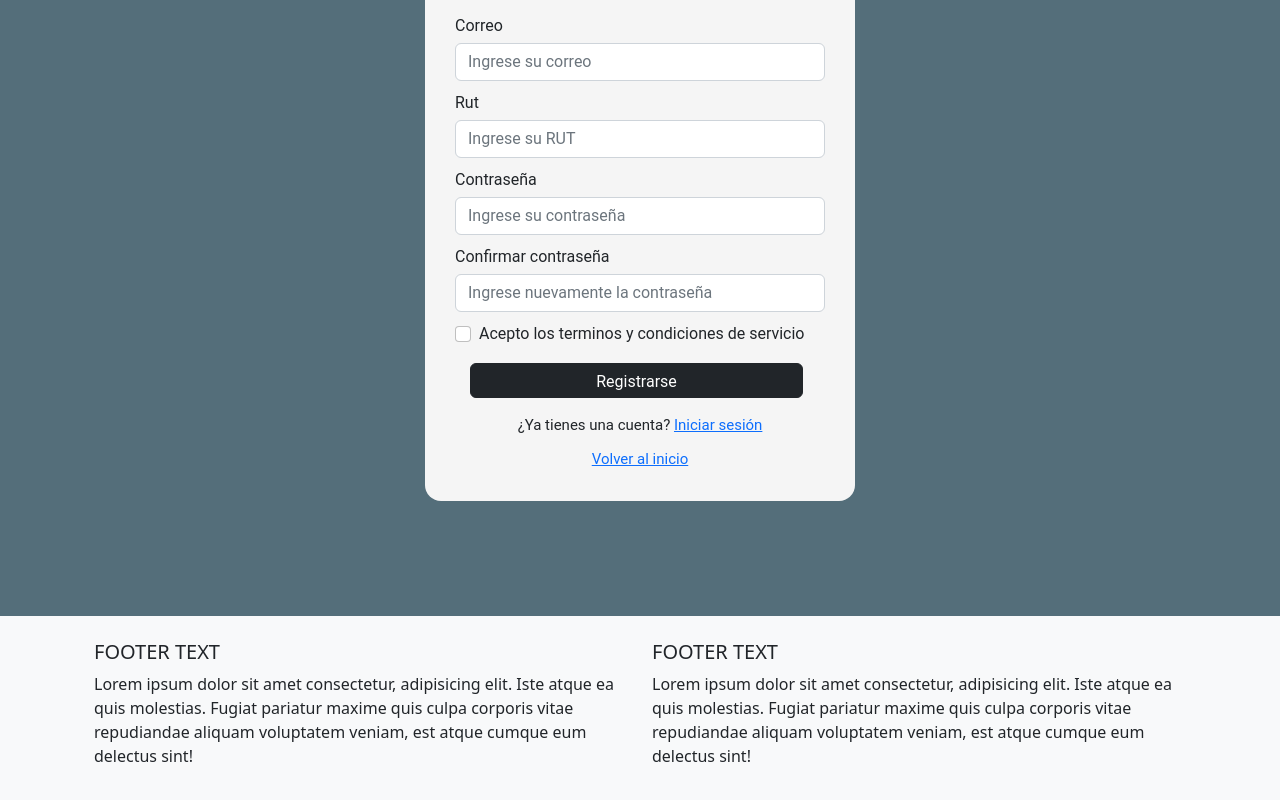
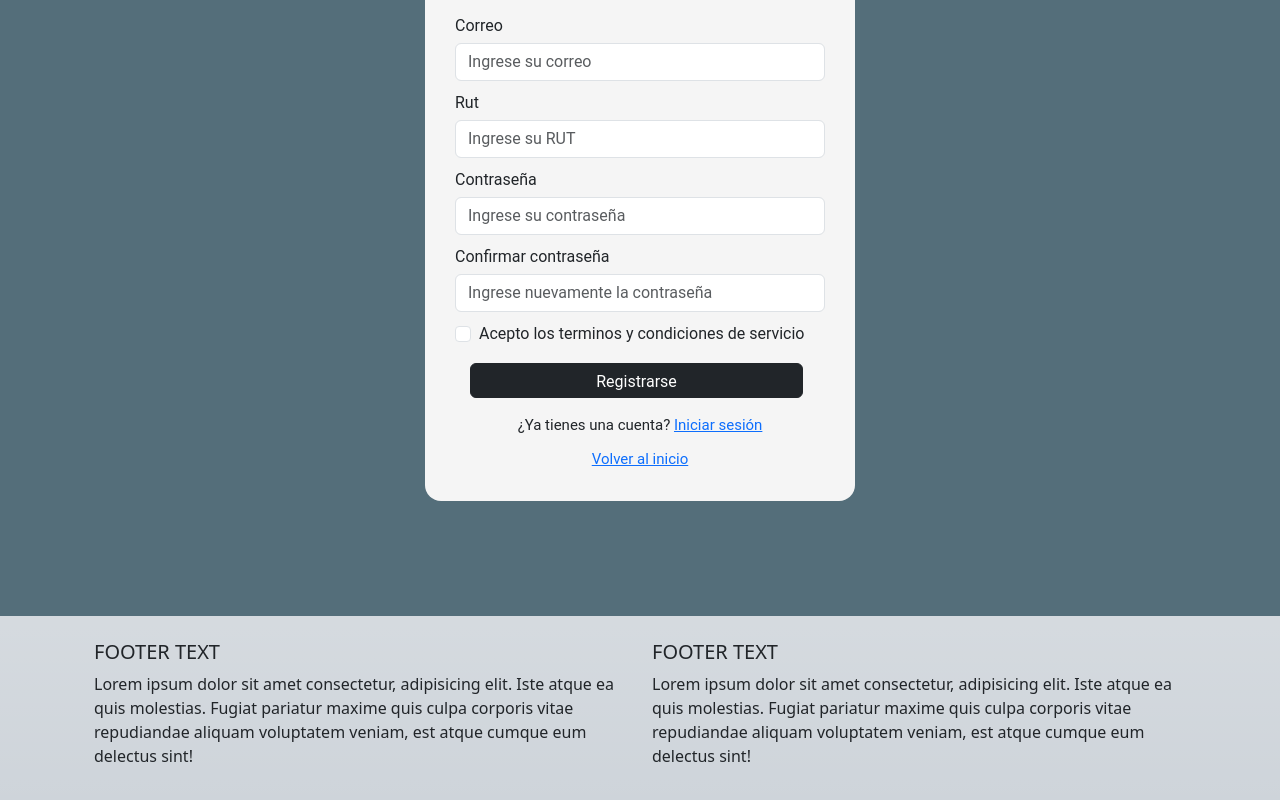
Before and after one commit to Niicool1/Proyecto-vida-saludable, a Vue app: page /registro in a window 1280 px wide. Shown: the part 240-1040 px from the top of the page. Built offline with nearby package versions, Linux system fonts and the light colour scheme.

Commit message:
Scss y estilos para infnutricional

```diff
--- a/package.json
+++ b/package.json
@@ -10,7 +10,7 @@
   "dependencies": {
     "@vuelidate/core": "^2.0.2",
     "@vuelidate/validators": "^2.0.2",
-    "bootstrap": "^5.2.3",
+    "bootstrap": "^5.3.0",
     "json-server": "^0.17.3",
     "vue": "^3.3.2",
     "vue-router": "^4.2.1"
--- a/src/assets/mainstyles.scss
+++ b/src/assets/mainstyles.scss
@@ -1,6 +1,8 @@
-
 
 .container{
+
+    height:max-content;
+
     padding-top: 25px;
     padding-bottom: 25px;
     .cajas {
--- a/src/components/ElPie.vue
+++ b/src/components/ElPie.vue
@@ -1,5 +1,5 @@
 <template>
-    <footer class="bg-light text-center text-lg-start">
+    <footer class="pie bg-dark-subtle bg-gradient text-center text-lg-start">
     <!-- Grid container -->
     <div class="container p-4">
       <!--Grid row-->
@@ -36,3 +36,17 @@
 </footer>
 
 </template>
+
+<style scoped>
+
+
+.pie {
+  position:relative;
+  left: 0;
+  bottom: 0px;
+  width: 100%;
+  margin-bottom: 0px;
+  text-align: center;
+}
+
+</style>
--- a/src/views/informacionNutricional.vue
+++ b/src/views/informacionNutricional.vue
@@ -13,9 +13,8 @@
 
 
 <template>
-
-    <div class="container InformacionNutricional">
-        <div class="container">
+    <div class="container-fluid bg-light bg-gradient">
+        <div class="container InformacionNutricional">
             <div class="row row-cols-1 row-cols-sm-2 row-cols-md-2 row-cols-lg-3 row-cols-xl-4 g-4">
 
                 <p v-for="comida in Alimentos">
@@ -28,20 +27,16 @@
                             <p class="card-text">Porción: {{ comida.porcion}} </p>
                         </div>
                         <ul class="list-group list-group-flush">
-
                             <li class="list-group-item">Calorías : {{ comida.calorias}}k/cal</li>
                             <li class="list-group-item">Proteínas : {{ comida.proteinas}}g</li>
                             <li class="list-group-item">Carbohidratos : {{ comida.carbohidratos}}g</li>
                             <li class="list-group-item">Grasas : {{ comida.grasa}}g</li>
                         </ul>
                     </div>
-
-
                 </p>
             </div>
         </div>
     </div>
-
 </template>
 
 
```
Also changed, not shown: 1 other file (tests, documents, lock files or other folders).
